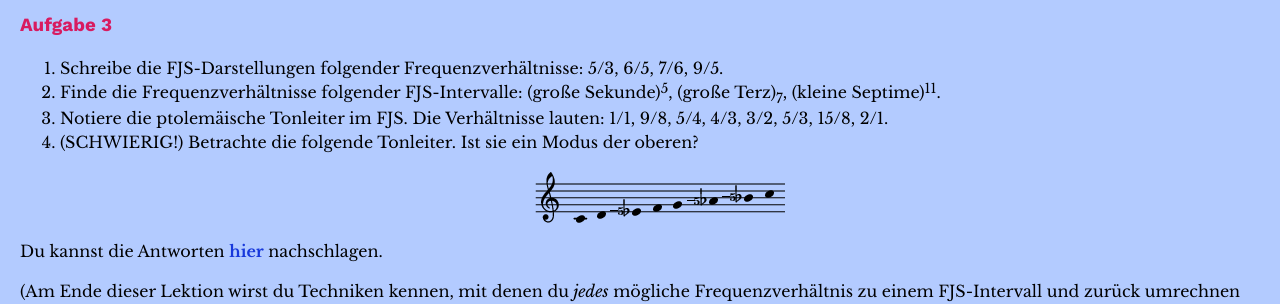
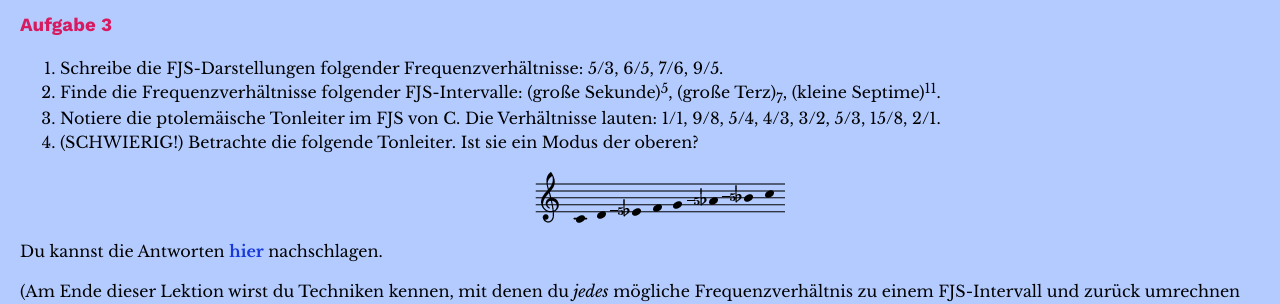
Before and after one commit to misotanni/misotanni.github.io, a Jekyll site: the page built from fjs/de/crash.md, in a window 1280 px wide and 900 px high, scrolled down 9159 px. Shown: the part 152-456 px from the top of the window. Built offline with Jekyll 4.4.1, drawn with Linux system fonts in a browser that asks for light colours; our own code applies the rules of GitHub Pages for plain Markdown files; formulas are drawn with MathJax 3.

Commit message:
no tonic given in German crash for 3.3

```diff
--- a/fjs/de/crash.md
+++ b/fjs/de/crash.md
@@ -289,7 +289,7 @@ Versuche diese Methoden, um die nächste Aufgabe zu lösen.
 
 1. Schreibe die FJS-Darstellungen folgender Frequenzverhältnisse: 5/3, 6/5, 7/6, 9/5.
 2. Finde die Frequenzverhältnisse folgender FJS-Intervalle: (große Sekunde)<sup>5</sup>, (große Terz)<sub>7</sub>, (kleine Septime)<sup>11</sup>.
-3. Notiere die ptolemäische Tonleiter im FJS. Die Verhältnisse lauten: 1/1, 9/8, 5/4, 4/3, 3/2, 5/3, 15/8, 2/1.
+3. Notiere die ptolemäische Tonleiter im FJS von C. Die Verhältnisse lauten: 1/1, 9/8, 5/4, 4/3, 3/2, 5/3, 15/8, 2/1.
 4. (SCHWIERIG!) Betrachte die folgende Tonleiter. Ist sie ein Modus der oberen? <img src="../assets/exercise_2.png" alt="C–D–E♭_5–F–G–A♭_5–B♭_5–C">
 
 Du kannst die Antworten [hier](solutions.html) nachschlagen.
```
